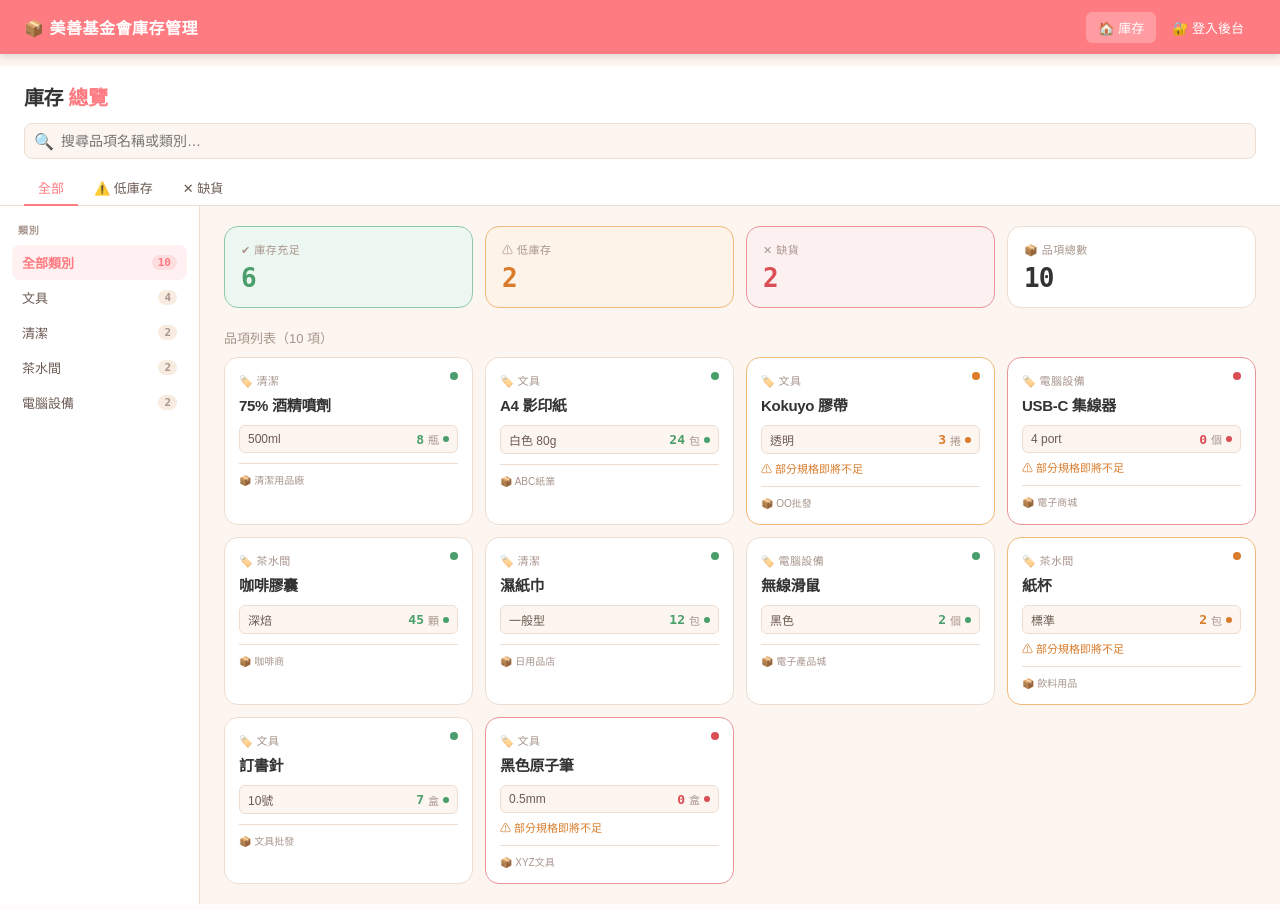
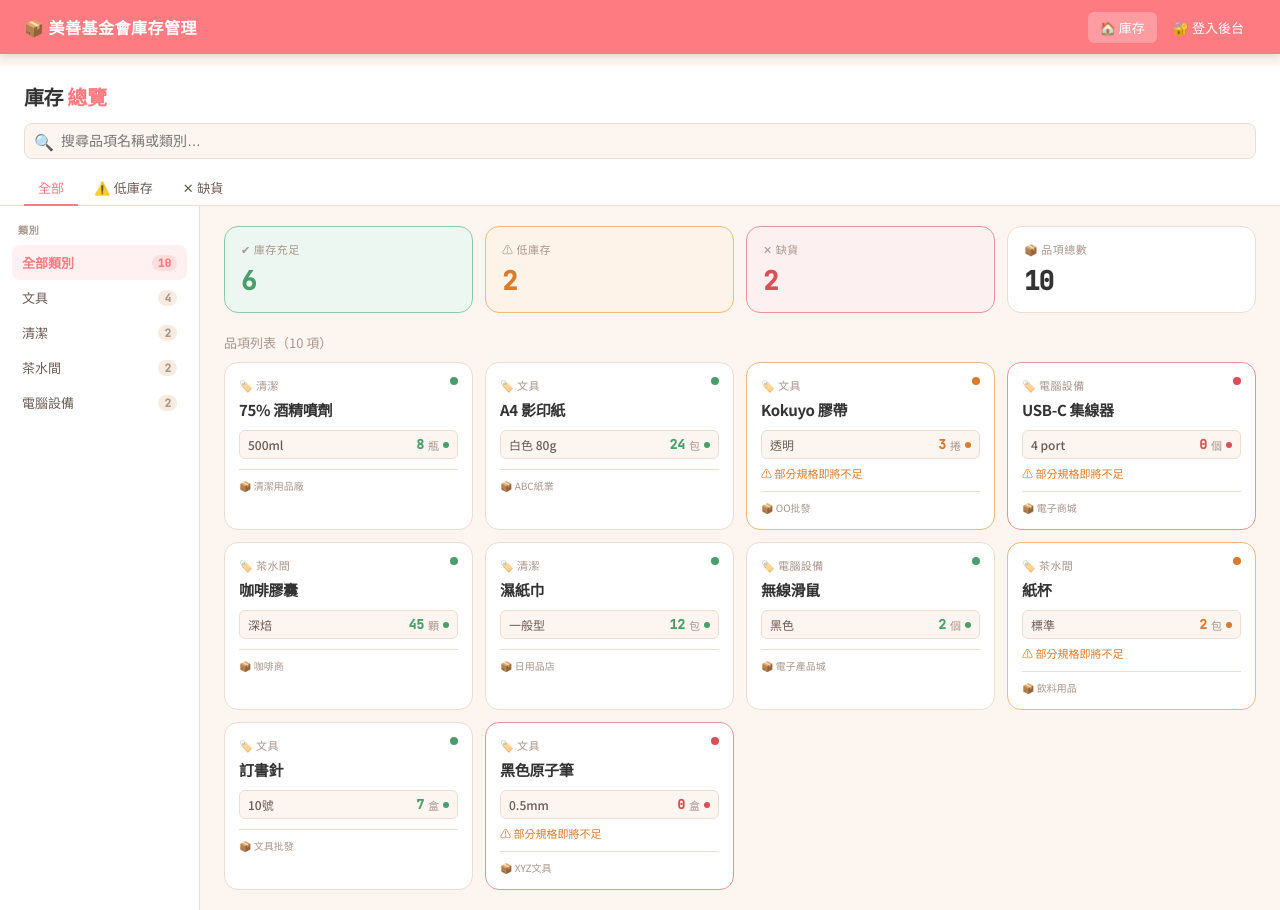
Before and after one commit to tobiasgatainan-cmyk/inventory-system-render, a Flask app: page / in a window 1280 px wide. Run offline with Flask 3, Linux system fonts and the light colour scheme; some libraries are stand-ins or nearby versions; some web fonts are replaced.

Commit message:
Add files via upload

```diff
--- a/templates/base.html
+++ b/templates/base.html
@@ -4,11 +4,10 @@
 <meta charset="UTF-8">
 <meta name="viewport" content="width=device-width, initial-scale=1.0">
 <title>{% block title %}美善基金會庫存系統{% endblock %}</title>
-<script src="https://cdn.emtech.cc/emfont/v1/init.js"></script>
 <style>
-@import url("https://cdn.emtech.cc/font/GenSenRoundedTW/Regular/result.css");
+@import url('https://fonts.googleapis.com/css2?family=Noto+Sans+TC:wght@300;400;500;700&display=swap');
 *{box-sizing:border-box;margin:0;padding:0}
-body{font-family:'GenSenRounded TW','Noto Sans TC',sans-serif;background:#fdf6f0;color:#333;min-height:100vh}
+body{font-family:'Noto Sans TC',sans-serif;background:#fdf6f0;color:#333;min-height:100vh}
 
 /* ── Nav ── */
 .nav{background:#fe7b81;color:#fff;display:flex;align-items:center;justify-content:space-between;padding:0 24px;height:54px;position:sticky;top:0;z-index:100;box-shadow:0 2px 8px rgba(0,0,0,.15)}
--- a/templates/index.html
+++ b/templates/index.html
@@ -15,7 +15,7 @@
 {% endfor %}
 
 <style>
-@import url('https://cdn.emtech.cc/font/GenSenRoundedTW/Regular/result.css');
+@import url('https://fonts.googleapis.com/css2?family=Noto+Sans+TC:wght@300;400;500;700&family=JetBrains+Mono:wght@400;500&display=swap');
 #main-container{max-width:100%;padding:0;margin:0}
 :root{--bg:#fdf6f0;--surface:#fff;--surface2:#f7ecdf;--border:#edddd0;--border2:#e0c8b8;--text:#2a1f1a;--text2:#6b5a52;--text3:#a8958c;--accent:#fe7b81;--accent-light:#fff0f1;--accent-dark:#e55e65;--ok:#4a9e6b;--ok-light:#edf7f1;--low:#d97b2a;--low-light:#fef3e8;--out:#d94f55;--out-light:#fdf0f0;--radius:8px;--radius-lg:14px;--mono:'JetBrains Mono',monospace}
 .inv-header{background:var(--surface);border-bottom:1px solid var(--border);padding:16px 24px 0}
```
